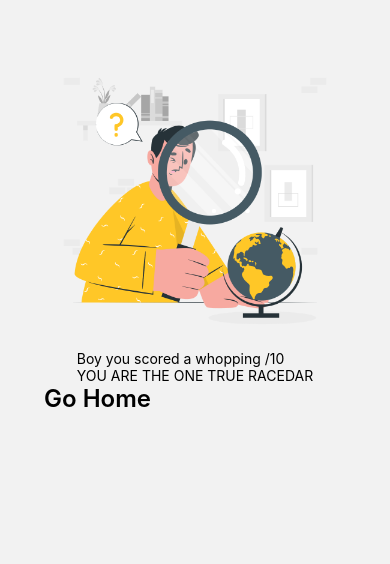
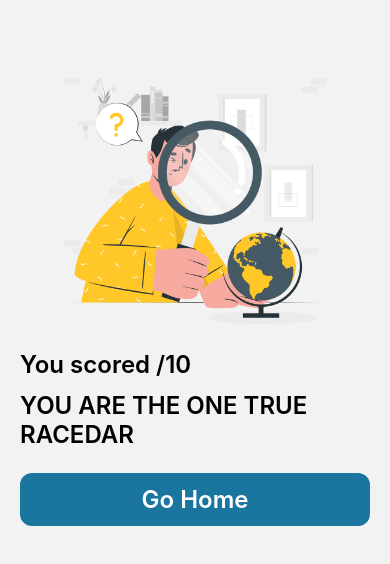
Before and after one commit to nsamadhana/racedar, a React Native app: screen /Result in a window 390 px wide. Shown: the top 564 px of the page. Built offline with nearby package versions, Linux system fonts and the light colour scheme.

Commit message:
Added some styling to score and message on result page

```diff
--- a/screens/result.js
+++ b/screens/result.js
@@ -33,14 +33,14 @@ export default function Result({navigation}) {
       />
 
       <View>
-      <Text>Boy you scored a whopping {finalScore}/10</Text>
-      <Text>{message}</Text>
+      <Text style={styles.scoreText}>You scored {finalScore}/10</Text>
+      <Text style={styles.message}>{message}</Text>
       </View>
     </View>
 
     <View>
-      <TouchableOpacity onPress={()=>navigation.navigate("Home")}>
-        <Text style={styles.return}>Go Home</Text>
+      <TouchableOpacity style = {styles.goHomeButton} onPress={()=>navigation.navigate("Home")}>
+        <Text style={styles.goHome}>Go Home</Text>
       </TouchableOpacity>
     </View>
 
@@ -62,9 +62,28 @@ const styles = StyleSheet.create({
     justifyContent: 'center',
     alignItems: 'center'
   },
-  return: {
+  scoreText: {
+    fontSize: 24,
+    fontWeight: '600',
+    marginBottom: 12
+  },
+  message: {
+    fontSize: 24,
+    fontWeight: '600',
+    marginBottom: 12
+  },
+  goHomeButton: {
+    backgroundColor: '#1A759F',
+    padding: 12,
+    borderRadius: 12,
+    alignItems: 'center',
+    marginBottom: 12,
+    marginTop: 12,
+  },
+  goHome: {
     paddingHorizontal: 24,
     fontSize: 24,
-    fontWeight: '600'
+    fontWeight: '600',
+    color:'white'
   },
 });
```
